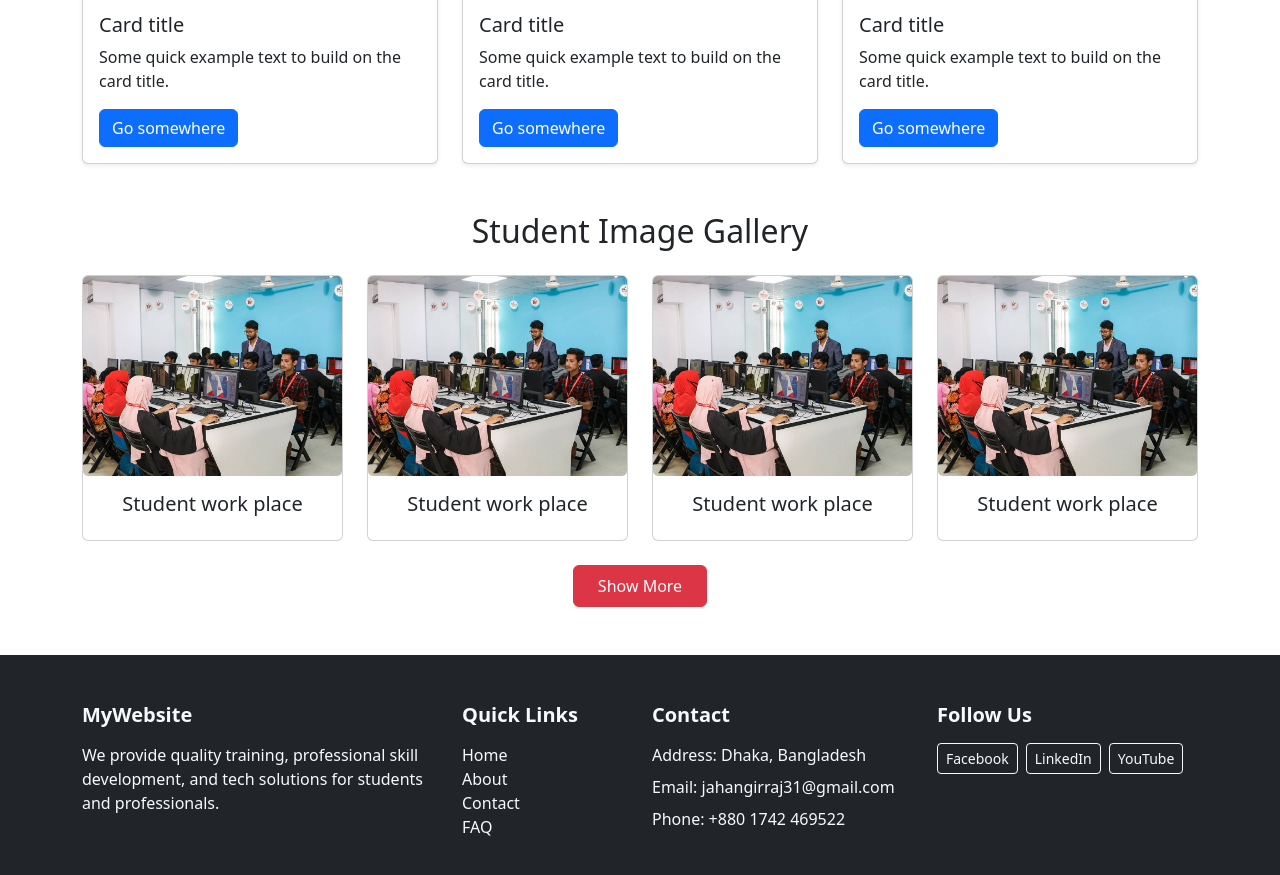
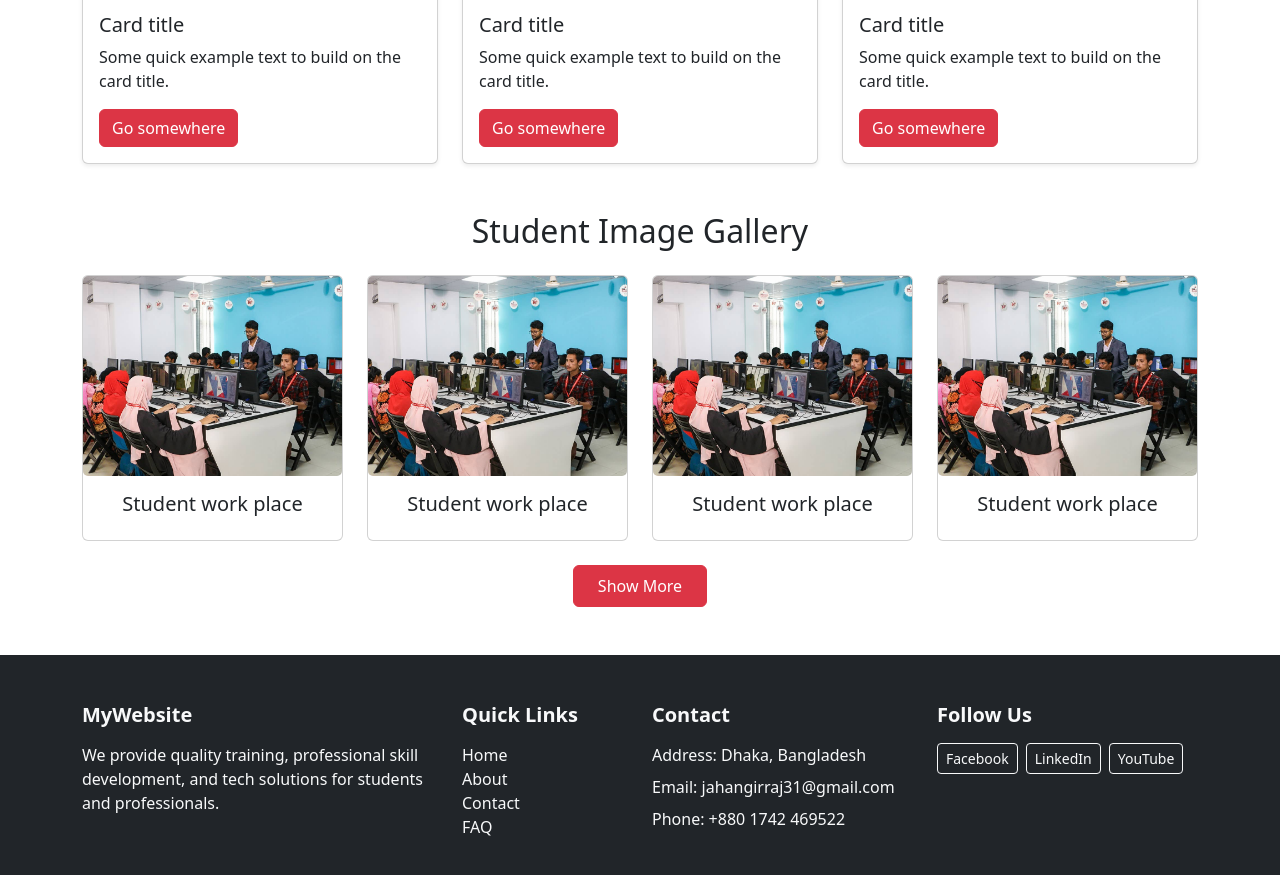
Before and after one commit to jahangir2k25/nsda-exam2, a plain HTML site: page index.html in a window 1280 px wide. Shown: the part 1994-2869 px from the top of the page. Drawn offline with Linux system fonts and the light colour scheme.

Commit message:
modified

```diff
--- a/index.html
+++ b/index.html
@@ -144,7 +144,7 @@
             <p class="card-text">
               Some quick example text to build on the card title.
             </p>
-            <a href="#" class="btn btn-primary">Go somewhere</a>
+            <a href="#" class="btn btn-danger">Go somewhere</a>
           </div>
         </div>
       </div>
@@ -157,7 +157,7 @@
             <p class="card-text">
               Some quick example text to build on the card title.
             </p>
-            <a href="#" class="btn btn-primary">Go somewhere</a>
+            <a href="#" class="btn btn-danger">Go somewhere</a>
           </div>
         </div>
       </div>
@@ -170,7 +170,7 @@
             <p class="card-text">
               Some quick example text to build on the card title.
             </p>
-            <a href="#" class="btn btn-primary">Go somewhere</a>
+            <a href="#" class="btn btn-danger">Go somewhere</a>
           </div>
         </div>
       </div>
```
Also changed, not shown: About/about.html (+1 -1 lines), Contact/contact.html (+1 -1 lines), Faq/faq.html (+1 -1 lines).
